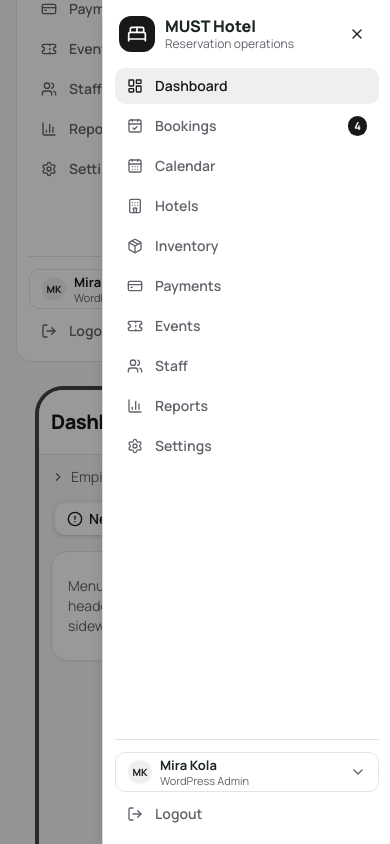
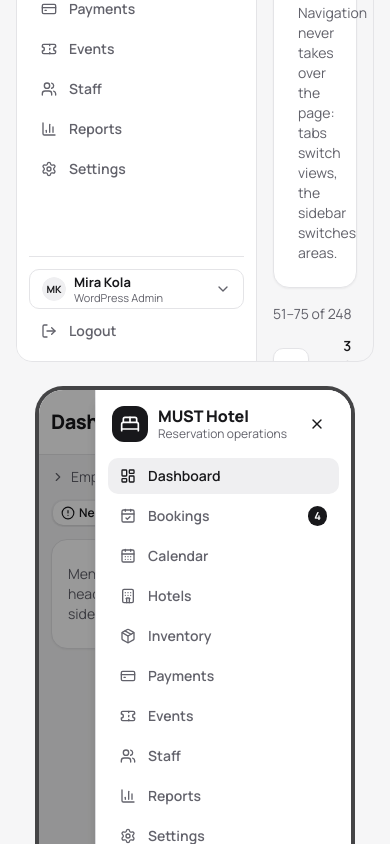
Before and after one commit to MUST-DEV-TEAM/must-booking-platform, a Next.js app in the folder apps/web/: page /design/navigation in a window 390 px wide. Both pictures are taken after a click on the button 321 px from the left and 1073 px from the top of the page. Shown: the part 651-1495 px from the top of the page. Built offline with nearby package versions, Linux system fonts and the light colour scheme.

Commit message:
Keep the demo drawer inside the phone frame and shrink phone tabs
Co-Authored-By: Claude Sonnet 5.5 <noreply@anthropic.com>
Claude-Session: https://claude.ai/code/session_01Tf5WXGN7ZUFFeZXBvB1bXy

```diff
--- a/apps/web/app/design/_ui/navigation.tsx
+++ b/apps/web/app/design/_ui/navigation.tsx
@@ -430,17 +430,23 @@ export function SectionTabs({
   current,
   onSelect,
   label = 'Views',
+  compact = false,
 }: {
   tabs: readonly TabEntry[];
   current: string;
   onSelect?: (id: string) => void;
   label?: string;
+  /** Smaller text and padding, for inside a phone-sized frame. */
+  compact?: boolean;
 }) {
   return (
     <div
       role="tablist"
       aria-label={label}
-      className="inline-flex max-w-full gap-1 overflow-x-auto rounded-lg bg-muted p-1"
+      className={cn(
+        'inline-flex max-w-full gap-1 overflow-x-auto rounded-lg bg-muted p-1',
+        compact && 'gap-0.5 p-0.5',
+      )}
     >
       {tabs.map(({ id, label: text, icon: Icon, disabled }) => {
         const active = id === current;
@@ -454,6 +460,7 @@ export function SectionTabs({
             onClick={() => onSelect?.(id)}
             className={cn(
               'flex shrink-0 items-center gap-1.5 rounded-md px-3 py-1.5 text-sm font-semibold text-muted-foreground outline-none hover:text-foreground focus-visible:ring-[3px] focus-visible:ring-ring/50 disabled:pointer-events-none disabled:opacity-40',
+              compact && 'gap-1 px-2 py-1 text-xs [&_svg]:size-3.5',
               active && 'bg-card text-foreground shadow-sm',
             )}
           >
--- a/apps/web/app/design/_ui/sheet.tsx
+++ b/apps/web/app/design/_ui/sheet.tsx
@@ -16,17 +16,27 @@ export function SheetContent({
   children,
   side = 'right',
   hideClose = false,
+  container,
   ...props
 }: ComponentProps<typeof SheetPrimitive.Content> & {
   side?: 'left' | 'right';
   hideClose?: boolean;
+  /** Render inside this element (a phone frame) instead of over the whole page. */
+  container?: HTMLElement | null;
 }) {
+  const position = container ? 'absolute' : 'fixed';
   return (
-    <SheetPrimitive.Portal>
-      <SheetPrimitive.Overlay className="fixed inset-0 z-50 bg-black/40 data-[state=closed]:animate-out data-[state=closed]:fade-out-0 data-[state=open]:animate-in data-[state=open]:fade-in-0" />
+    <SheetPrimitive.Portal container={container ?? undefined}>
+      <SheetPrimitive.Overlay
+        className={cn(
+          position,
+          'inset-0 z-50 bg-black/40 data-[state=closed]:animate-out data-[state=closed]:fade-out-0 data-[state=open]:animate-in data-[state=open]:fade-in-0',
+        )}
+      />
       <SheetPrimitive.Content
         className={cn(
-          'fixed inset-y-0 z-50 flex h-full w-3/4 flex-col gap-4 bg-card shadow-lg transition ease-in-out data-[state=closed]:animate-out data-[state=closed]:duration-300 data-[state=open]:animate-in data-[state=open]:duration-500 sm:max-w-md',
+          position,
+          'inset-y-0 z-50 flex h-full w-3/4 flex-col gap-4 bg-card shadow-lg transition ease-in-out data-[state=closed]:animate-out data-[state=closed]:duration-300 data-[state=open]:animate-in data-[state=open]:duration-500 sm:max-w-md',
           side === 'right'
             ? 'right-0 border-l data-[state=closed]:slide-out-to-right data-[state=open]:slide-in-from-right'
             : 'left-0 border-r data-[state=closed]:slide-out-to-left data-[state=open]:slide-in-from-left',
--- a/apps/web/app/design/navigation/page.tsx
+++ b/apps/web/app/design/navigation/page.tsx
@@ -18,7 +18,7 @@ import { useState, type ReactNode } from 'react';
 import { Button } from '../_ui/button';
 import { Card } from '../_ui/card';
 import { Select, SelectContent, SelectItem, SelectTrigger, SelectValue } from '../_ui/select';
-import { Sheet, SheetClose, SheetContent, SheetTitle, SheetTrigger } from '../_ui/sheet';
+import { Sheet, SheetClose, SheetContent, SheetTitle } from '../_ui/sheet';
 import { PageHeader } from '../_ui/hotel';
 import {
   Breadcrumb,
@@ -178,15 +178,10 @@ export default function NavigationDesignPage() {
         note="Same destinations as the sidebar, as a slide-over with a close button."
       >
         <div className="flex flex-wrap items-start gap-4">
-          <Sheet>
-            <SheetTrigger asChild>
-              <Button variant="outline">Open the real drawer</Button>
-            </SheetTrigger>
-            <SheetContent side="right" hideClose className="w-72 max-w-[85vw] gap-0 p-0">
-              <SheetTitle className="sr-only">Main menu</SheetTitle>
-              <MobileDrawerPanel role={role} current={activeId} onSelect={setCurrent} />
-            </SheetContent>
-          </Sheet>
+          <p className="w-full text-sm text-muted-foreground">
+            To open the real drawer, tap the menu button in the phone frame at the top of this page.
+            It slides in from the right inside the phone, not over the whole screen.
+          </p>
           {(['staff', 'finance'] as const).map((r) => (
             <div key={r} className="space-y-2">
               <p className="text-sm font-semibold">{navByRole[r].label}</p>
@@ -301,10 +296,14 @@ function PhoneFrame({
   onView: (id: string) => void;
 }) {
   const [open, setOpen] = useState(false);
+  const [frame, setFrame] = useState<HTMLDivElement | null>(null);
   const items = navByRole[role].items;
   return (
     <Sheet open={open} onOpenChange={setOpen}>
-      <div className="mx-auto flex h-[640px] w-[320px] flex-col overflow-hidden rounded-[28px] border-4 border-foreground/80 bg-background">
+      <div
+        ref={setFrame}
+        className="relative mx-auto flex h-[640px] w-[320px] flex-col overflow-hidden rounded-[28px] border-4 border-foreground/80 bg-background"
+      >
         <TopHeader
           title={title}
           className="px-3"
@@ -313,7 +312,7 @@ function PhoneFrame({
         />
         <div className="flex-1 space-y-3 overflow-auto p-3">
           <Breadcrumb items={['Home', 'Empire Beach Resort', title]} />
-          <SectionTabs tabs={bookingTabs.slice(0, 3)} current={view} onSelect={onView} />
+          <SectionTabs tabs={bookingTabs.slice(0, 3)} current={view} onSelect={onView} compact />
           <Card className="px-4 text-sm text-muted-foreground">
             Menu button sits at the right of the header. The bottom bar scrolls sideways.
           </Card>
@@ -340,11 +339,16 @@ function PhoneFrame({
           ))}
         </nav>
       </div>
-      <SheetContent side="right" hideClose className="w-72 max-w-[85vw] gap-0 p-0">
+      <SheetContent side="right" hideClose container={frame} className="w-64 max-w-[85%] gap-0 p-0">
         <SheetTitle className="sr-only">Main menu</SheetTitle>
         <SheetClose asChild>
           <div className="h-full">
-            <MobileDrawerPanel role={role} current={current} onSelect={onSelect} />
+            <MobileDrawerPanel
+              role={role}
+              current={current}
+              onSelect={onSelect}
+              className="w-full"
+            />
           </div>
         </SheetClose>
       </SheetContent>
```
